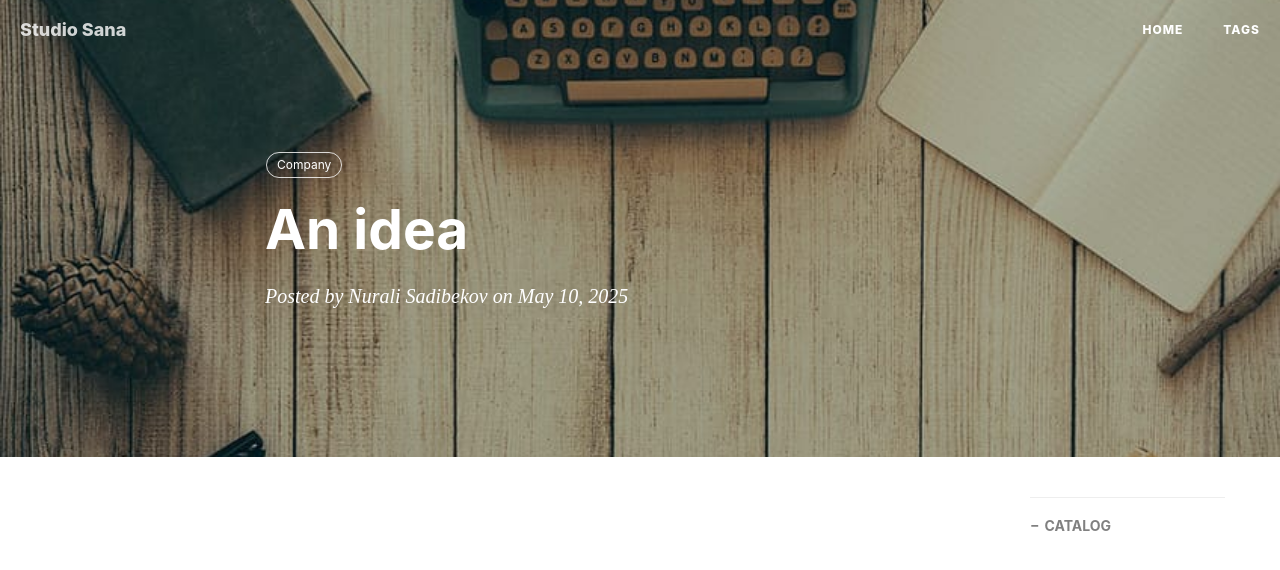
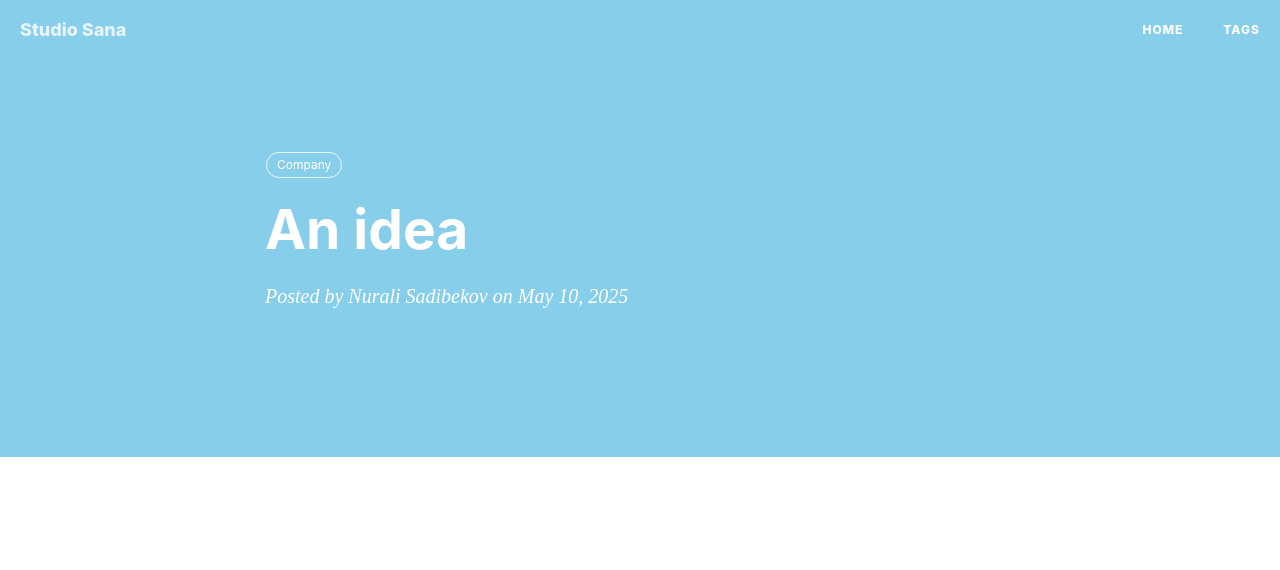
Before and after one commit to sadibekov/studiosana, a Jekyll site: the page built from _posts/2025-05-10-1.md, in a window 1280 px wide. Shown: the top 570 px of the page. Built offline with Jekyll 4.4.1, drawn with Linux system fonts in a browser that asks for light colours; nearby versions of some CDN libraries; library files that are not in the unit come from our copies; comment, search, counter and statistics services are not loaded.

Commit message:
update: post

```diff
--- a/_layouts/post.html
+++ b/_layouts/post.html
@@ -10,7 +10,8 @@ layout: default
 <style type="text/css">
     header.intro-header {
         position: relative;
-        background-image: url('{{ site.baseurl }}/{% if page.header-img %}{{ page.header-img }}{% else %}{{ site.header-img }}{% endif %}')
+        /* background-image: url('{{ site.baseurl }}/{% if page.header-img %}{{ page.header-img }}{% else %}{{ site.header-img }}{% endif %}') */
+        background-color: skyblue;
     }
 
         {
```
Also changed, not shown: _posts/2025-05-10-1.md (+1 -1 lines).
